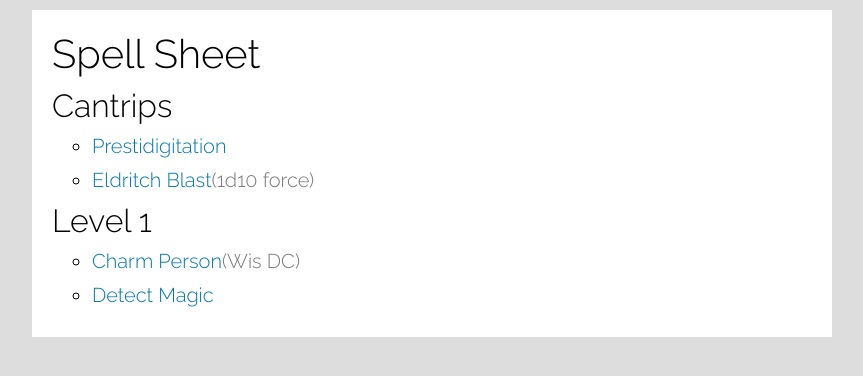
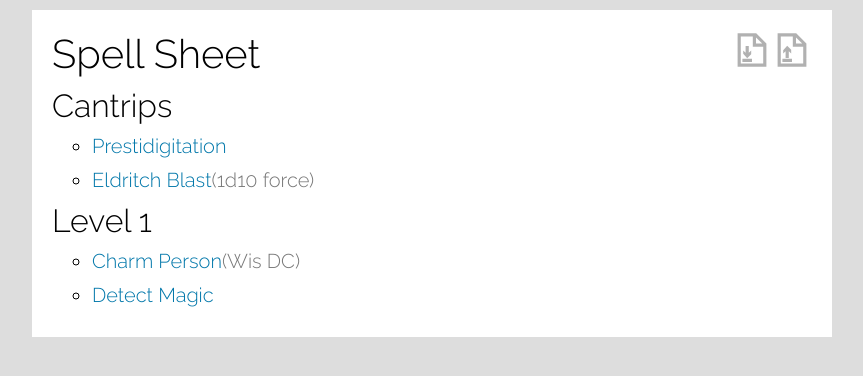
Before and after one commit to Mass8326/project-candlelight, an Angular app: page / in a window 1280 px wide. Shown: the top 376 px of the page, without its empty margins (208-1071 px from the left). Built offline with nearby package versions, Linux system fonts and the light colour scheme.

Commit message:
Add data import and export

```diff
--- a/src/app/sheet/sheet.component.html
+++ b/src/app/sheet/sheet.component.html
@@ -1,5 +1,13 @@
 <div class="sheet">
   <h1 class="sheet sheet__title">{{ sheet.title }}</h1>
+  <div class="sheet sheet__controls">
+    <img class="button" src="./assets/button.export.svg" alt="[Export]"
+      (click)="triggerExport()"
+    />
+    <img class="button" src="./assets/button.import.svg" alt="[Import]"
+      (click)="triggerImport()"
+    />
+  </div>
   <app-section
     *ngFor="let el of sheet.sections; index as i"
     [(section)]="sheet.sections[i]"
--- a/src/app/sheet/sheet.component.ts
+++ b/src/app/sheet/sheet.component.ts
@@ -1,5 +1,6 @@
 import { Component, OnInit, ViewEncapsulation } from '@angular/core';
 
+import { Store } from "../store";
 import { Sheet } from "./sheet";
 import { StoreService } from '../store.service';
 
@@ -18,4 +19,52 @@ export class SheetComponent implements OnInit {
   public ngOnInit () : void {
     this.sheet = this.storeService.getSheet();
   }
+  // Event handlers
+  public triggerExport () : void {
+    // Parse store into embedded json
+    let fileName:string = this.sheet.title
+      .replace(/[\W_]/g, '')                        // remove non alphanumerics
+      .toLowerCase() + '.'                          // lowercase and separator
+      + Math.round((new Date()).getTime() / 1000)   // unix time
+      + '.candle.json';                             // extension
+    let dataRaw:Store = this.storeService.getData();
+    let dataStr:string = JSON.stringify(dataRaw);
+    let dataUri:string = 'data:application/json;charset=utf-8,'
+      + encodeURIComponent(dataStr);
+    // Create, click, and remove temporary anchor element
+    let elem:HTMLAnchorElement = document.createElement('a');
+    elem.setAttribute('href', dataUri);
+    elem.setAttribute('download', fileName);
+    elem.click();
+    elem.remove();
+  }
+  public triggerImport () : void {
+    // Create temporary input element
+    let elem:HTMLInputElement;
+    // Remove any hanging temporary elements
+    elem = document.getElementById("import-proxy") as HTMLInputElement;
+    if (elem) { elem.remove(); }
+    // Create and click temporary file
+    elem = document.createElement('input');
+    elem.setAttribute('type', 'file');
+    elem.setAttribute('accept', '.candle.json');
+    elem.click();
+    // When files are input
+    elem.onchange = (() => {
+      if (elem.files.length > 0) {
+        // New file reader
+        let reader = new FileReader();
+        // What do do when a file is read
+        reader.onload = ((e) => {
+          let target = e.target as FileReader;
+          this.storeService.setData(JSON.parse(target.result));
+          this.sheet = this.storeService.getSheet();
+        });
+        // Read file
+        reader.readAsText(elem.files[0]);
+        // Remove temporary element
+        elem.remove();
+      }
+    });
+  }
 }
--- a/src/app/store.service.ts
+++ b/src/app/store.service.ts
@@ -1,7 +1,8 @@
 import { Injectable } from '@angular/core';
 
 import { Store } from './store';
-import data from './data-example';
+import { Sheet } from './sheet/sheet';
+import dataExample from './data-example';
 
 @Injectable()
 export class StoreService {
@@ -9,10 +10,16 @@ export class StoreService {
   private store:Store;
   // Initialization
   public constructor () {
-    this.store = Object.assign({}, data);
+    this.setData(dataExample);
   }
   // Getters and setters
   public getSheet () : Sheet {
     return this.store.sheet;
   }
+  public getData () : Store {
+    return this.store;
+  }
+  public setData (data:Store) : void {
+    this.store = data;
+  }
 }
--- a/src/styles.css
+++ b/src/styles.css
@@ -42,6 +42,14 @@ p {
   padding: 1em;
   font-size: 2rem;
   margin: auto;
+}
+.sheet__title {
+  display: inline-block;
+}
+.sheet__controls {
+  height: 2em;
+  display: inline-block;
+  float: right;
 }
 
 /* Groups */
```
Also changed, not shown: src/assets/button.export.svg (added), src/assets/button.import.svg (added).
